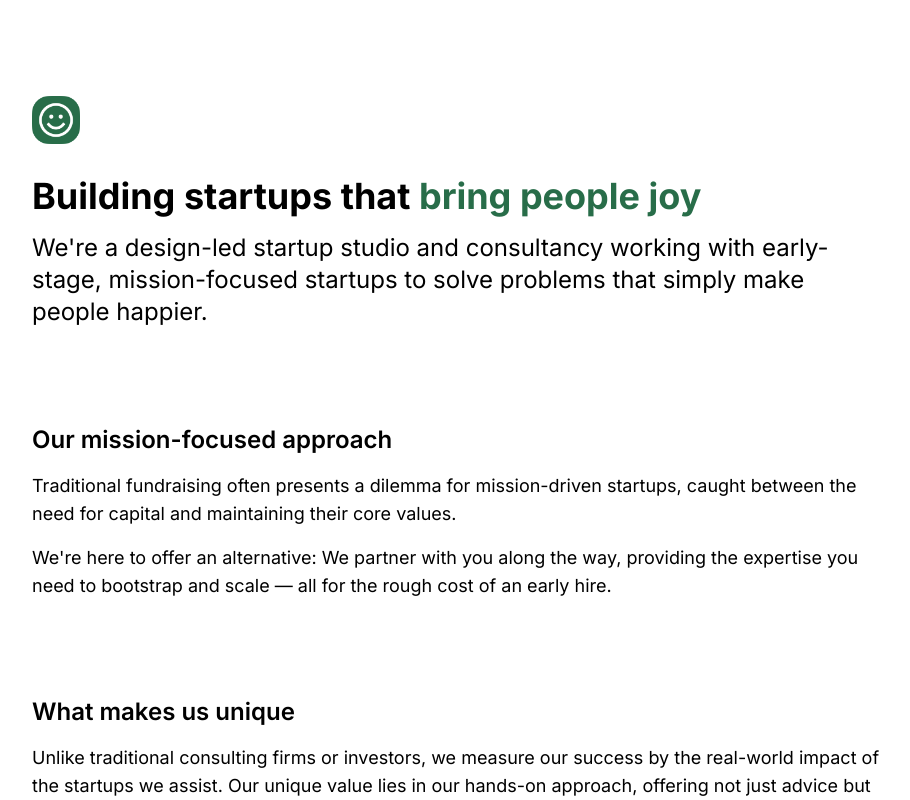
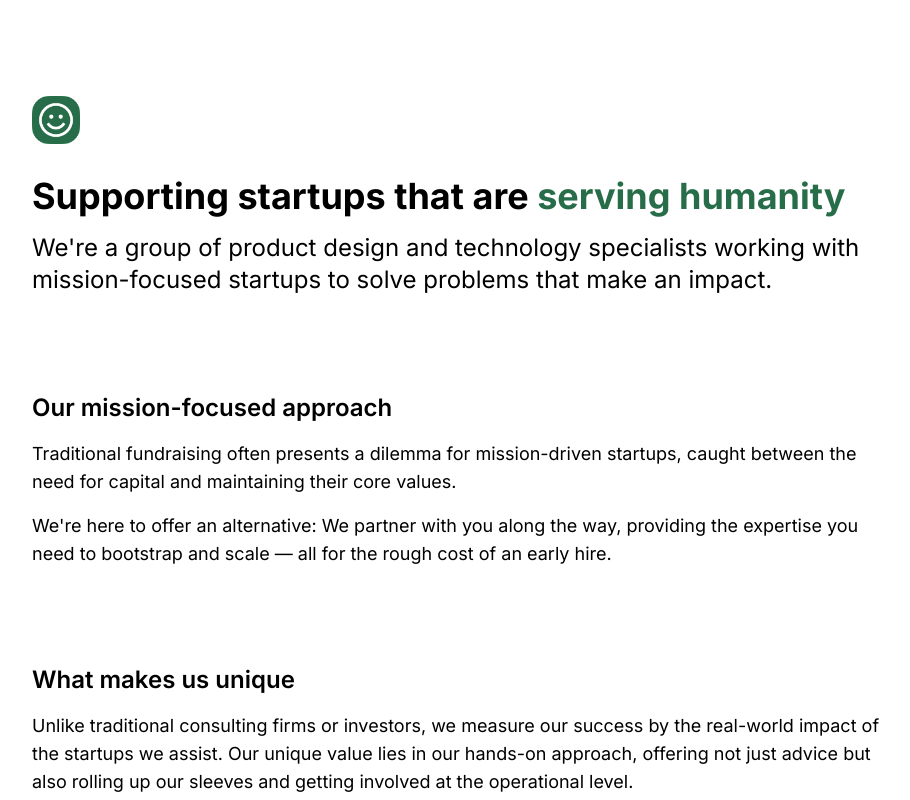
Before and after one commit to btn0s/thinkhumanco-old, a Next.js app: page / in a window 1280 px wide. Shown: the top 800 px of the page, without its empty margins (184-1094 px from the left). Built offline with nearby package versions, Linux system fonts and the light colour scheme.

Commit message:
Update page.tsx

```diff
--- a/src/app/page.tsx
+++ b/src/app/page.tsx
@@ -26,8 +26,7 @@ export default function Home() {
       className={'mx-auto flex max-w-4xl flex-col gap-12 px-6 py-24 lg:gap-24'}
     >
       <Section>
-        <
-Image
+        <Image
           src={logoImg}
           alt={'thinkhuman.co'}
           width={48}
@@ -35,12 +34,13 @@ Image
           className={'mb-4'}
         />
         <h1 className={'text-3xl font-bold lg:text-4xl'}>
-          Building startups that{' '}
-          <span className={'text-[#286D49]'}>bring people joy</span>
+          Supporting startups that are{' '}
+          <span className={'text-[#286D49]'}>serving humanity</span>
         </h1>
         <h2 className={'text-lg lg:text-2xl'}>
-          We&apos;re a design-led startup studio and consultancy
-          working with early-stage, mission-focused startups to solve problems that simply make people happier.
+          We&apos;re a group of product design and technology specialists
+          working with mission-focused startups to solve problems that make an
+          impact.
         </h2>
       </Section>
       <Section>
```
